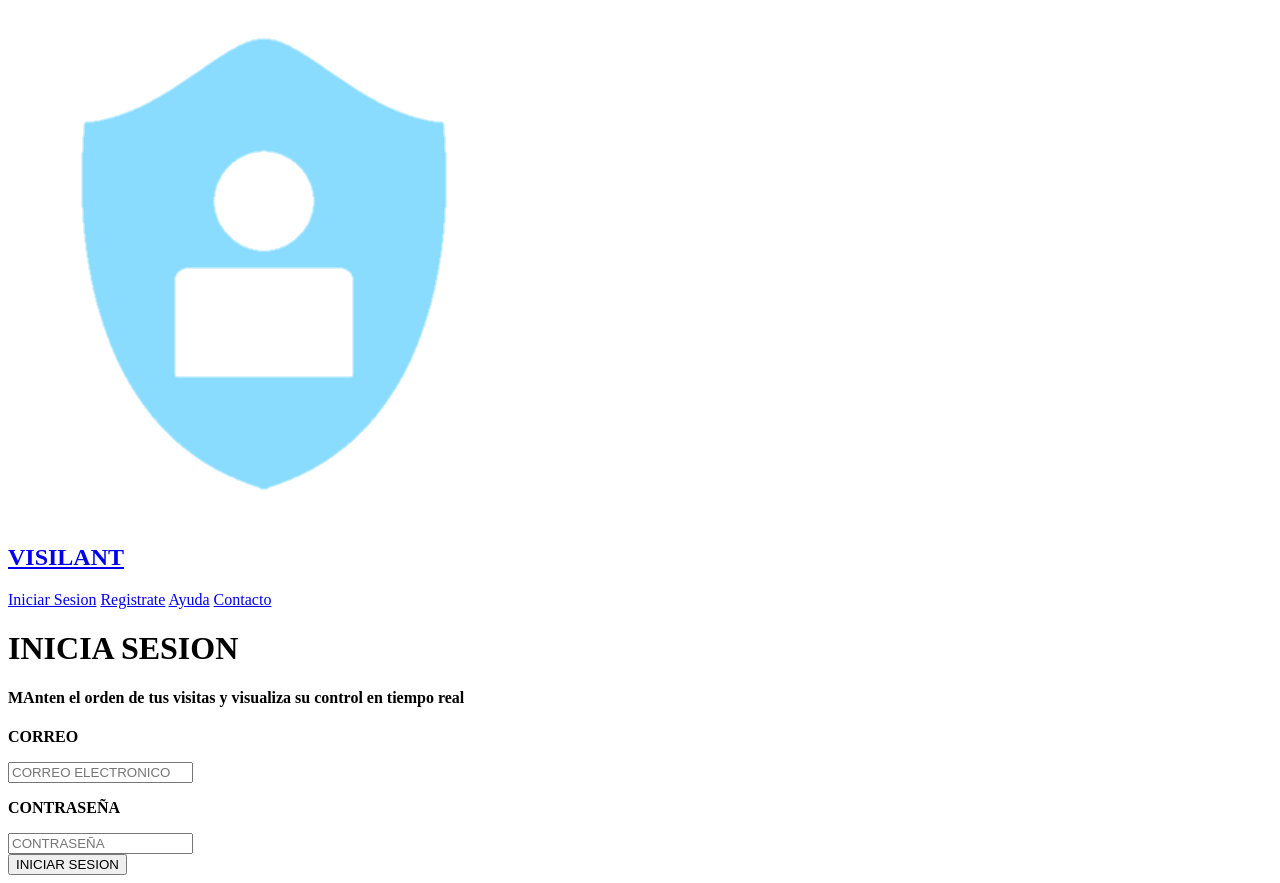
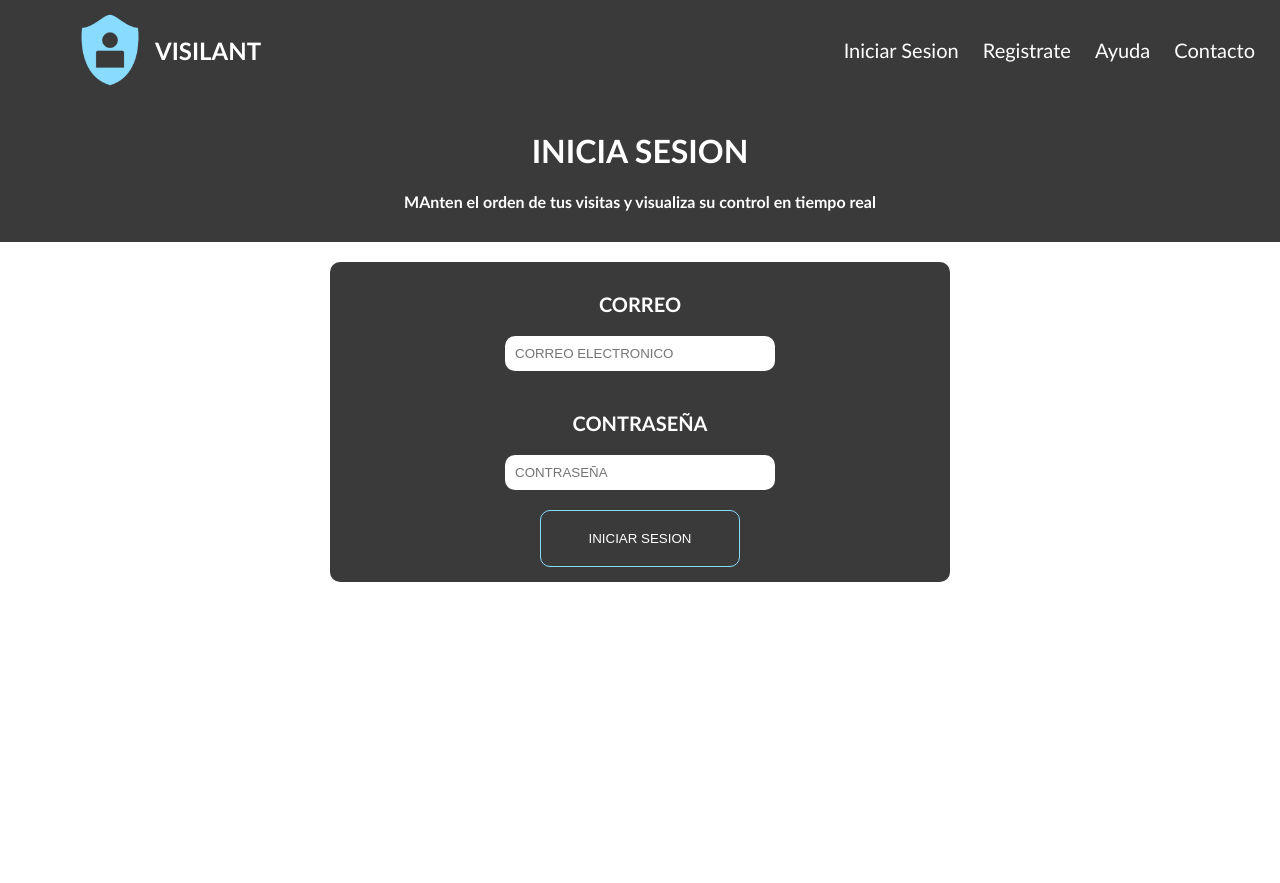
Before and after one commit to HSergio-19/visilant_prototipo, a PHP site: page /sesion.php in a window 1280 px wide. After the commit the page ends 582 px from the top, so only its background shows below. Run offline with PHP 8.4, Linux system fonts and the light colour scheme.

Commit message:
arreglos

```diff
--- a/admin/actualizar.php
+++ b/admin/actualizar.php
@@ -4,9 +4,8 @@
     $id = $_POST['id'];
 	$correo = $_POST["correo"];
 	$contrasena = $_POST["contrasena"];
-	$id_cargo = $_POST["id_cargo"];
 
-	$sql = "UPDATE visilant_user SET correo='$correo', contrasena='$contrasena', id_cargo='$id_cargo' WHERE id='$id'";
+	$sql = "UPDATE visilant_user SET correo='$correo', contrasena='$contrasena' WHERE id='$id'";
 
 	$query = mysqli_query($conexion, $sql);
 
--- a/admin/editar.php
+++ b/admin/editar.php
@@ -26,7 +26,6 @@
             <input type="hidden" name="id" value="<?= $row['id']?>">
             <input type="text" name="correo" placeholder = "Correo" value="<?= $row['correo']?>">
             <input type="text" name="contrasena" placeholder = "Contrasena" value="<?= $row['contrasena']?>">
-            <input type="text" name="id_cargo" placeholder = "Cargo" value="<?= $row['id_cargo']?>">
             <input type="submit" value="actualizar">
         </form>
     </div>
--- a/admin/index.php
+++ b/admin/index.php
@@ -51,8 +51,6 @@ $query = mysqli_query($conexion, $sql);
                 <input type="text" class = "campo" name="correo" placeholder = "Correo" > <br>
                 <p>INGRESASR CONTRASEÑA</p>
                 <input type="text" class = "campo" name="contrasena" placeholder = "Contraseña"> <br>
-                <p>INGRESAR CARGO <br> (1 = administrador) o (2 = usuario)</p>
-                <input type="text" class = "campo" name="id_cargo" placeholder = "Cargo"> <br>
                 <input type="submit" class = "boton" value="Crear Usuario"> <br>
             </form>
         </div>
--- a/admin/insertar.php
+++ b/admin/insertar.php
@@ -4,7 +4,7 @@
 	$id = null;
 	$correo = $_POST["correo"];
 	$contrasena = $_POST["contrasena"];
-	$id_cargo = $_POST["id_cargo"];
+	$id_cargo = 1;
 
 	$sql = "INSERT INTO visilant_user VALUES('$id','$correo', '$contrasena', '$id_cargo')";
 
--- a/header.php
+++ b/header.php
@@ -11,6 +11,4 @@
             <a href="#">Ayuda</a>
             <a href="#">Contacto</a>
         </nav>
-
-        <script>src="js/code.js"</script>
 </header>
--- a/registro.php
+++ b/registro.php
@@ -4,7 +4,10 @@
     <meta charset="UTF-8">
     <meta http-equiv="X-UA-Compatible" content="IE=edge">
     <meta name="viewport" content="width=device-width, initial-scale=1.0">
-    <link rel="stylesheet" href="registro_sesion.css">
+    <link rel="stylesheet" href="style/main.css">
+    <link rel="stylesheet" href="style/registro_sesion.css">
+    <link rel="stylesheet" href="style/header.css">
+    <link rel="stylesheet" href="style/footer.css">
     <link rel="website icon" type="png" href="img/icon.png">
     <title>Visilant - Registro</title>
 </head>
--- a/sesion.php
+++ b/sesion.php
@@ -4,7 +4,10 @@
     <meta charset="UTF-8">
     <meta http-equiv="X-UA-Compatible" content="IE=edge">
     <meta name="viewport" content="width=device-width, initial-scale=1.0">
-    <link rel="stylesheet" href="registro_sesion.css">
+    <link rel="stylesheet" href="style/main.css">
+    <link rel="stylesheet" href="style/registro_sesion.css">
+    <link rel="stylesheet" href="style/header.css">
+    <link rel="stylesheet" href="style/footer.css">
     <link rel="website icon" type="png" href="img/icon.png">
     <title>Visilant - Iniciar Sesion</title>
 </head>
--- a/main.css
+++ b/style/header.css
@@ -1,13 +1,3 @@
-
-body {
-    background-color: #ffffff;
-    margin: 0;
-    padding: 0;
-    font-family: 'Gill Sans', 'Gill Sans MT', Calibri, 'Trebuchet MS', sans-serif;
-
-}
-
-
 /*ENCABEZADO DE LA PAGINA*/
 
 header {
@@ -17,6 +7,7 @@ header {
     height: 80px;
     align-items: center;
     padding: 10px;
+    margin: 0;
 }
 
 header h2 {
@@ -50,7 +41,7 @@ nav a:hover {
 }
 
 div {
-    margin: 20px;
+    margin: 50px;
 }
 
 .index-titulo{
@@ -64,16 +55,3 @@ div {
 .index-titulo p{
     font-size: 25px;
 }
-
-/*INFORMACION DE PAGINA*/
-
-.info-pagina {
-    display: flex;
-}
-
-.info-pagina img{
-    height: 20px;
-    width: 20px;
-}
-
-/*PIE DE PAGINA*/
--- /dev/null
+++ b/style/main.css
@@ -0,0 +1,21 @@
+
+body {
+    background-color: #ffffff;
+    margin: 0;
+    padding: 0;
+    font-family: 'Gill Sans', 'Gill Sans MT', Calibri, 'Trebuchet MS', sans-serif;
+}
+
+
+/*INFORMACION DE PAGINA*/
+
+.info-pagina {
+    display: flex;
+}
+
+.info-pagina img{
+    height: 200px;
+    width: 200px;
+}
+
+/*PIE DE PAGINA*/
--- /dev/null
+++ b/style/registro_sesion.css
@@ -0,0 +1,58 @@
+/*FORMULARIOS REGISTRO E INICIO DE SESION*/
+
+.titulo-descripcion {
+    font-family: 'Gill Sans', 'Gill Sans MT', Calibri, 'Trebuchet MS', sans-serif;
+    padding: 10px;
+    margin: 0 auto;
+    align-items: center;
+    background-color: #3a3a3a;
+    text-align: center;
+    color: white;
+}
+
+
+.form-registro{
+    background-color: #3a3a3a;
+    margin: 0 auto;
+    padding: 10px;
+    width: 600px;
+    border-radius: 10px;
+    margin-top: 20px;
+    text-align: center;
+    height: 300px;
+
+}
+
+.campo {
+    width: 250px;
+    border-radius: 10px;
+    margin-bottom: 20px;
+    padding: 10px;
+    border: none;
+    background-color: white;
+}
+
+.form-registro .boton {
+    width: 200px;
+    border: none;
+    padding: 20px;
+    font-size: 20;
+    border-radius: 10px;
+    background-color:  #3a3a3a;
+    color: white;
+    border: 1px solid #8adcff;
+}
+
+.form-registro .boton:hover {
+    background-color: #8adcff;
+    color: #3a3a3a;
+    font-size: 20px;
+    transition: all 300ms ease;
+}
+
+.form-registro p{
+    background-color: #3a3a3a;
+    color: white;
+    width: 100%;
+    font-size: 20px;
+}
```
Also changed, not shown: footer.php (added, +17 -0 lines), index.php (+4 -5 lines), js/code.js (deleted, +0 -12 lines), style/footer.css (added).
